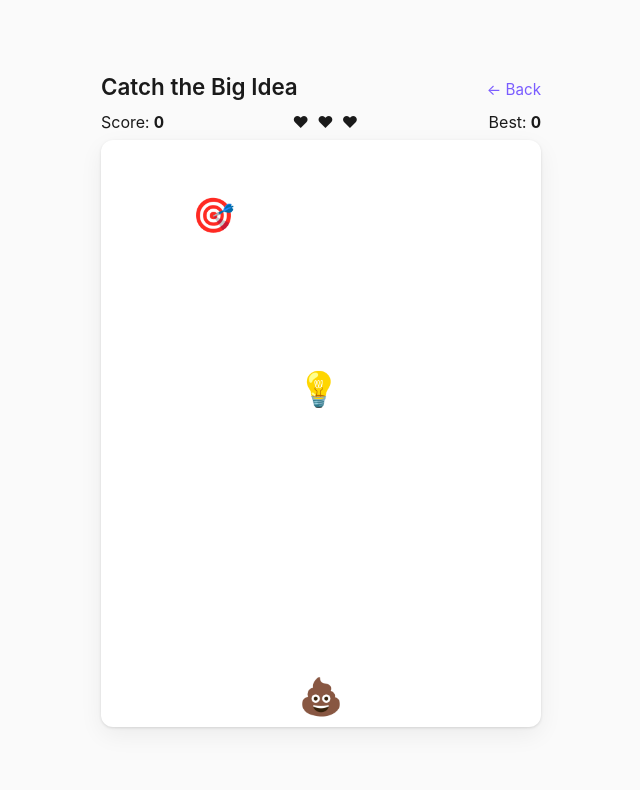
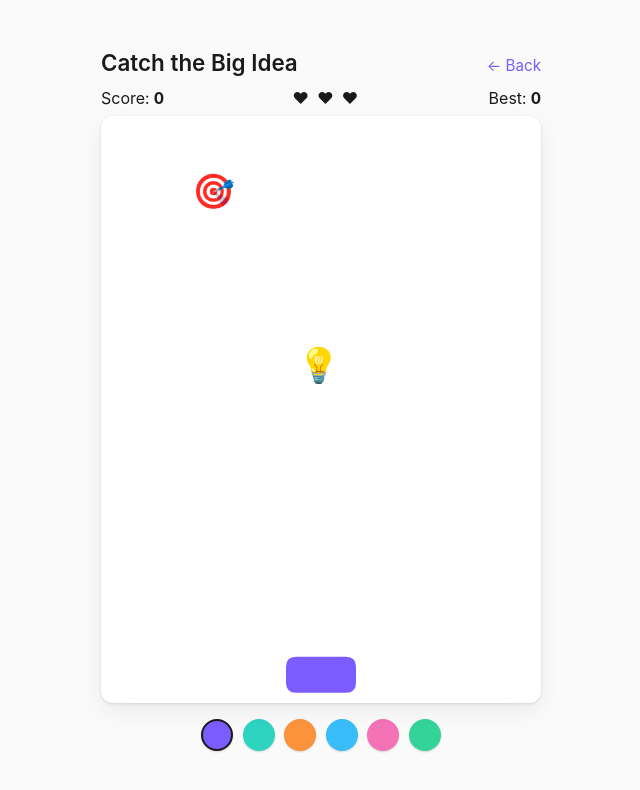
Before and after one commit to kitchen401/krysti-horvat-personal-site, a plain HTML site: page play.html in a window 1280 px wide. Both pictures are taken after a click on the button "Play". Shown: the whole page, without its empty margins (319-959 px from the left). Drawn offline with Linux system fonts and the light colour scheme.

Commit message:
Make the paddle colorable and fix the poop emoji's role
The poop was meant to be the falling hazard item (it took the place of
the trash can), not the paddle itself - reverted the paddle to a plain
shape so it can take a color, and added swatches under the canvas during
play to pick it. Also reworded the start screen copy and swapped out the
em dash.

Co-Authored-By: Claude Sonnet 5 <noreply@anthropic.com>

```diff
--- a/assets/game.css
+++ b/assets/game.css
@@ -115,3 +115,24 @@
   font-size: 0.85rem;
   color: #888;
 }
+
+.color-picker {
+  display: flex;
+  justify-content: center;
+  gap: 0.6rem;
+  margin-top: 1rem;
+}
+
+.swatch {
+  width: 32px;
+  height: 32px;
+  border-radius: 50%;
+  border: 2px solid transparent;
+  padding: 0;
+  cursor: pointer;
+  box-shadow: 0 1px 2px rgba(0, 0, 0, 0.15);
+}
+
+.swatch.selected {
+  border-color: var(--fg);
+}
--- a/assets/game.js
+++ b/assets/game.js
@@ -6,10 +6,12 @@
     { emoji: "🚀", points: 15 }, // 🚀
     { emoji: "🎯", points: 20 }  // 🎯
   ];
-  var BAD_ITEM = { emoji: "🗑️" }; // 🗑️
+  var BAD_ITEM = { emoji: "💩" }; // 💩
   var BAD_CHANCE = 0.22;
   var START_LIVES = 3;
   var HIGH_SCORE_KEY = "catchTheBigIdeaHighScore";
+  var BASKET_COLOR_KEY = "catchTheBigIdeaBasketColor";
+  var DEFAULT_BASKET_COLOR = "#7a5cff";
 
   var canvas = document.getElementById("gameCanvas");
   var ctx = canvas.getContext("2d");
@@ -22,9 +24,12 @@
   var startButton = document.getElementById("startButton");
   var retryButton = document.getElementById("retryButton");
 
+  var colorPicker = document.getElementById("colorPicker");
+  var swatches = colorPicker ? colorPicker.querySelectorAll(".swatch") : [];
+
   var width = 0;
   var height = 0;
-  var basket = { x: 0, width: 70, height: 36, speed: 420 };
+  var basket = { x: 0, width: 70, height: 36, speed: 420, color: DEFAULT_BASKET_COLOR };
   var items = [];
   var score = 0;
   var lives = START_LIVES;
@@ -52,6 +57,30 @@
       localStorage.setItem(HIGH_SCORE_KEY, String(value));
     } catch (e) {
       /* ignore storage failures */
+    }
+  }
+
+  function getStoredBasketColor() {
+    try {
+      return localStorage.getItem(BASKET_COLOR_KEY) || DEFAULT_BASKET_COLOR;
+    } catch (e) {
+      return DEFAULT_BASKET_COLOR;
+    }
+  }
+
+  function setStoredBasketColor(value) {
+    try {
+      localStorage.setItem(BASKET_COLOR_KEY, value);
+    } catch (e) {
+      /* ignore storage failures */
+    }
+  }
+
+  function selectBasketColor(color) {
+    basket.color = color;
+    setStoredBasketColor(color);
+    for (var i = 0; i < swatches.length; i++) {
+      swatches[i].classList.toggle("selected", swatches[i].dataset.color === color);
     }
   }
 
@@ -165,8 +194,24 @@
     }
 
     var basketTop = height - basket.height - 10;
-    ctx.font = basket.height + "px sans-serif";
-    ctx.fillText("💩", basket.x + basket.width / 2, basketTop + basket.height / 2);
+    ctx.fillStyle = basket.color;
+    ctx.beginPath();
+    var r = 10;
+    var x = basket.x;
+    var y = basketTop;
+    var w = basket.width;
+    var h = basket.height;
+    ctx.moveTo(x + r, y);
+    ctx.lineTo(x + w - r, y);
+    ctx.quadraticCurveTo(x + w, y, x + w, y + r);
+    ctx.lineTo(x + w, y + h - r);
+    ctx.quadraticCurveTo(x + w, y + h, x + w - r, y + h);
+    ctx.lineTo(x + r, y + h);
+    ctx.quadraticCurveTo(x, y + h, x, y + h - r);
+    ctx.lineTo(x, y + r);
+    ctx.quadraticCurveTo(x, y, x + r, y);
+    ctx.closePath();
+    ctx.fill();
   }
 
   function loop(timestamp) {
@@ -184,6 +229,7 @@
     resetGame();
     startPanel.classList.add("hidden");
     overPanel.classList.add("hidden");
+    if (colorPicker) colorPicker.classList.remove("hidden");
     running = true;
     lastTime = performance.now();
     requestAnimationFrame(loop);
@@ -199,10 +245,17 @@
     bestEl.textContent = String(best);
     finalScoreText.textContent = "Score: " + score + (score >= best && score > 0 ? " — new best!" : "");
     overPanel.classList.remove("hidden");
+    if (colorPicker) colorPicker.classList.add("hidden");
   }
 
   startButton.addEventListener("click", startGame);
   retryButton.addEventListener("click", startGame);
+
+  for (var si = 0; si < swatches.length; si++) {
+    swatches[si].addEventListener("click", function () {
+      selectBasketColor(this.dataset.color);
+    });
+  }
 
   window.addEventListener("keydown", function (e) {
     if (e.key === "ArrowLeft" || e.key === "a" || e.key === "A") keys.left = true;
@@ -248,6 +301,7 @@
 
   window.addEventListener("resize", resize);
 
+  selectBasketColor(getStoredBasketColor());
   resize();
   updateHud();
 })();
--- a/play.html
+++ b/play.html
@@ -25,7 +25,8 @@
 
       <div class="overlay-panel" id="startPanel">
         <h2>Catch the Big Idea</h2>
-        <p>Ideas fall from the top &mdash; catch 💡 🚀 🎯 for points. Drop a 🗑️ in your basket and you lose a life.</p>
+        <p>Ideas fall from the top, like they might fall to you from nowhere. Some are good and some are bad. We need to know the difference!</p>
+        <p>Catch 💡 🚀 🎯 for points. Drop a 💩 in your basket and you lose a life. Good luck!</p>
         <button class="play-button" id="startButton">Play</button>
         <p class="hint">Arrow keys / A &amp; D, or drag on touch, to move the basket.</p>
       </div>
@@ -36,6 +37,15 @@
         <button class="play-button" id="retryButton">Play Again</button>
       </div>
     </div>
+
+    <div class="color-picker hidden" id="colorPicker">
+      <button class="swatch selected" data-color="#7a5cff" style="background:#7a5cff" aria-label="Purple"></button>
+      <button class="swatch" data-color="#2dd4bf" style="background:#2dd4bf" aria-label="Teal"></button>
+      <button class="swatch" data-color="#fb923c" style="background:#fb923c" aria-label="Orange"></button>
+      <button class="swatch" data-color="#38bdf8" style="background:#38bdf8" aria-label="Blue"></button>
+      <button class="swatch" data-color="#f472b6" style="background:#f472b6" aria-label="Pink"></button>
+      <button class="swatch" data-color="#34d399" style="background:#34d399" aria-label="Green"></button>
+    </div>
   </main>
 
   <script src="assets/game.js"></script>
```
